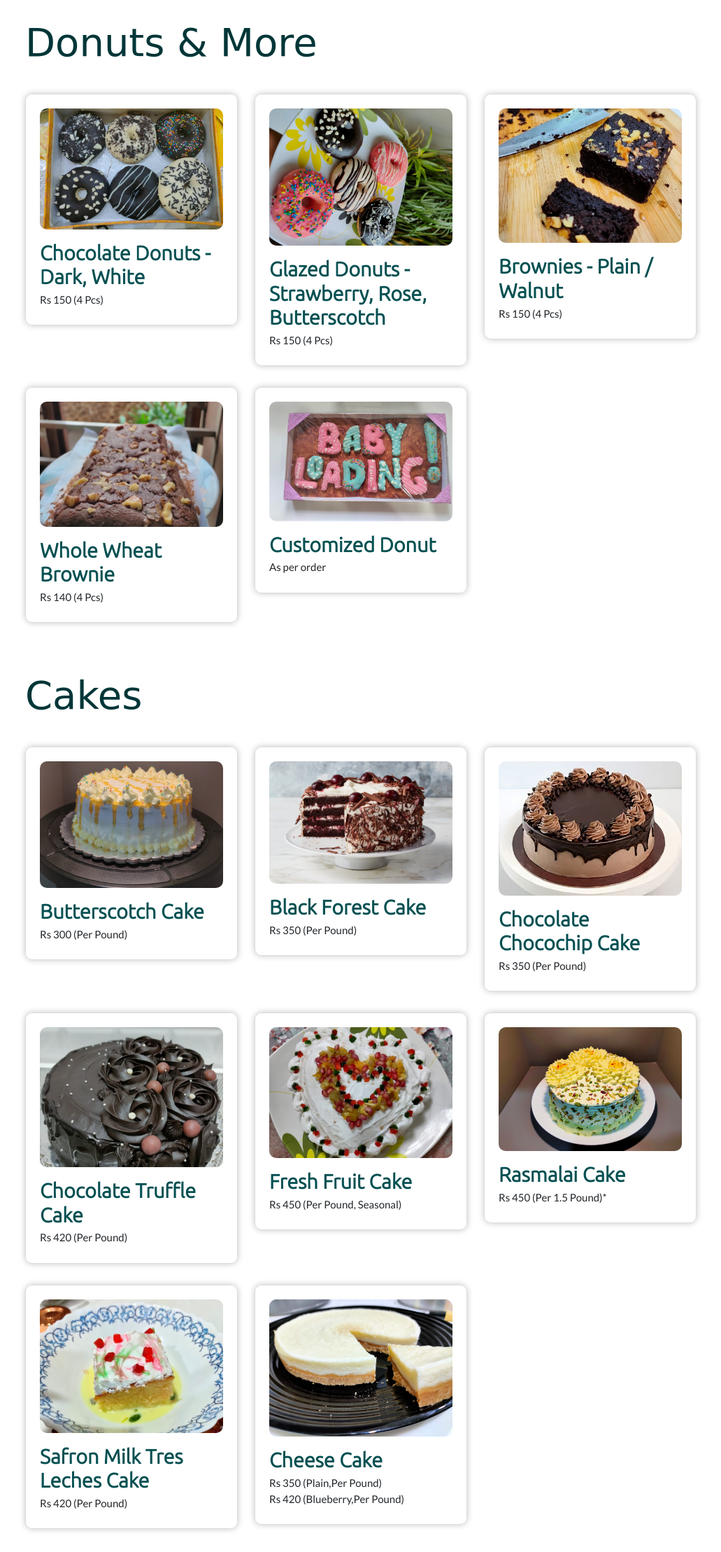
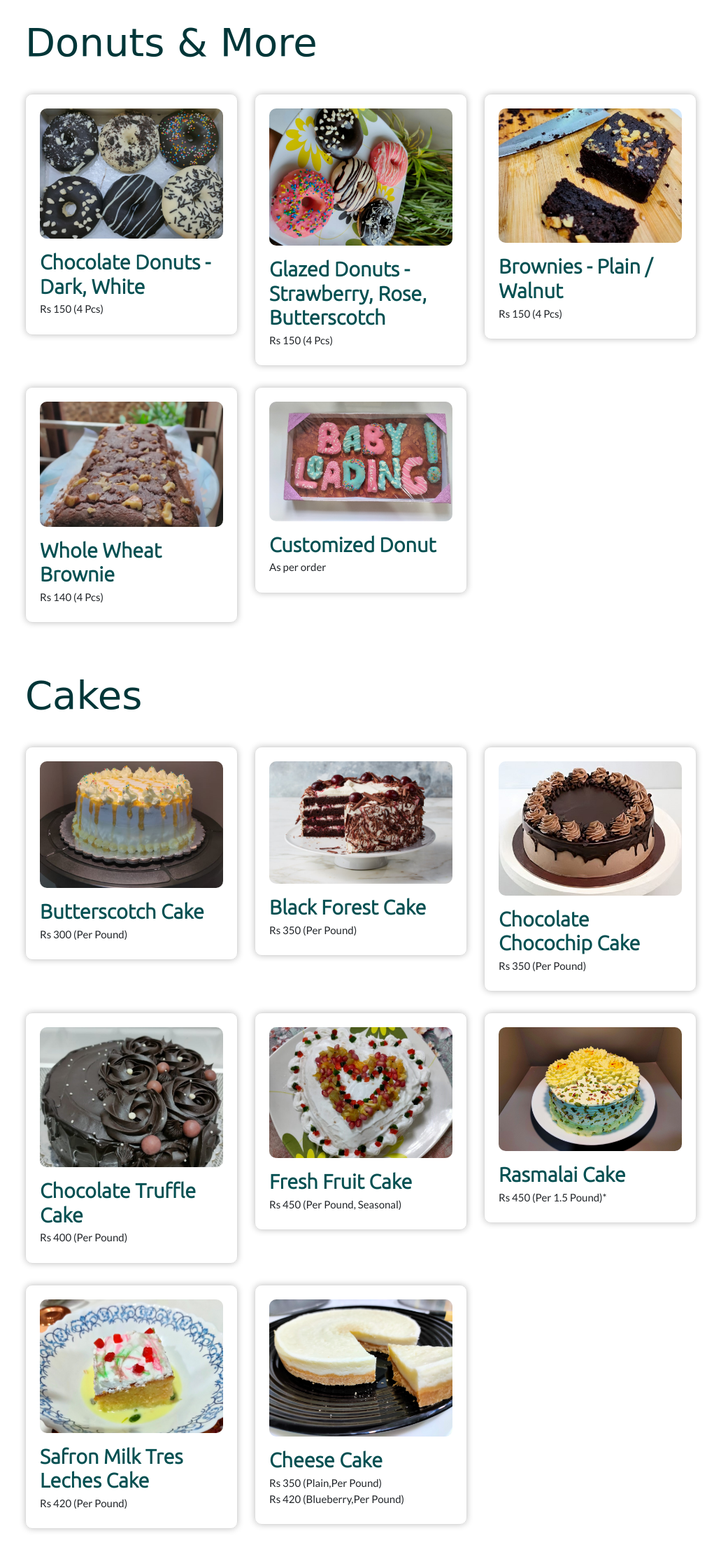
Before and after one commit to Abhi-webd/Tiny-Bakery, a plain HTML site: page index.html in a window 1280 px wide. Shown: the part 3471-5689 px from the top of the page at 70% size, without its empty margins (124-1155 px from the left). Drawn offline with nearby package versions, Linux system fonts and the light colour scheme; a web font is replaced by a local one.

Commit message:
Update index.html

```diff
--- a/index.html
+++ b/index.html
@@ -292,7 +292,7 @@
         <div class="col-md-6 col-lg-4">
           <div class="card-box">
               <div class="card-thumbnail">
-                  <img src="image/choco doo.jpeg" class="img-fluid" alt="">
+                  <img src="image/chocodo.jpeg" class="img-fluid" alt="">
               </div>
               <h3 class="mt-2 product-heading">Chocolate Donuts - Dark, White </h3>
               <p>Rs 150 (4 Pcs)</p>
@@ -399,7 +399,7 @@
                   <img src="image/truffle cakee.jpeg" class="img-fluid" alt="">
               </div>
               <h3 class="mt-2 product-heading">Chocolate Truffle Cake </h3>
-              <p>Rs 420 (Per Pound)</p>
+              <p>Rs 400 (Per Pound)</p>
               <!-- <p class="text-secondary">There are many variations of passages of Lorem Ipsum available, but the majority have suffered alteration in some form, by injected humour</p>
               <a href="#" class="btn btn-md  float-right">Order</a> -->
           </div>
@@ -496,7 +496,7 @@
         <div class="col-md-6 col-lg-4">
           <div class="card-box">
               <div class="card-thumbnail">
-                  <img src="image/jamun cake.jpg" class="img-fluid" alt="">
+                  <img src="image/jamuncake.jpg" class="img-fluid" alt="">
               </div>
               <h3 class="mt-2 product-heading">Gulab Jamun Cake </h3>
               <p>Rs 250 (Per Pound)</p>
```
